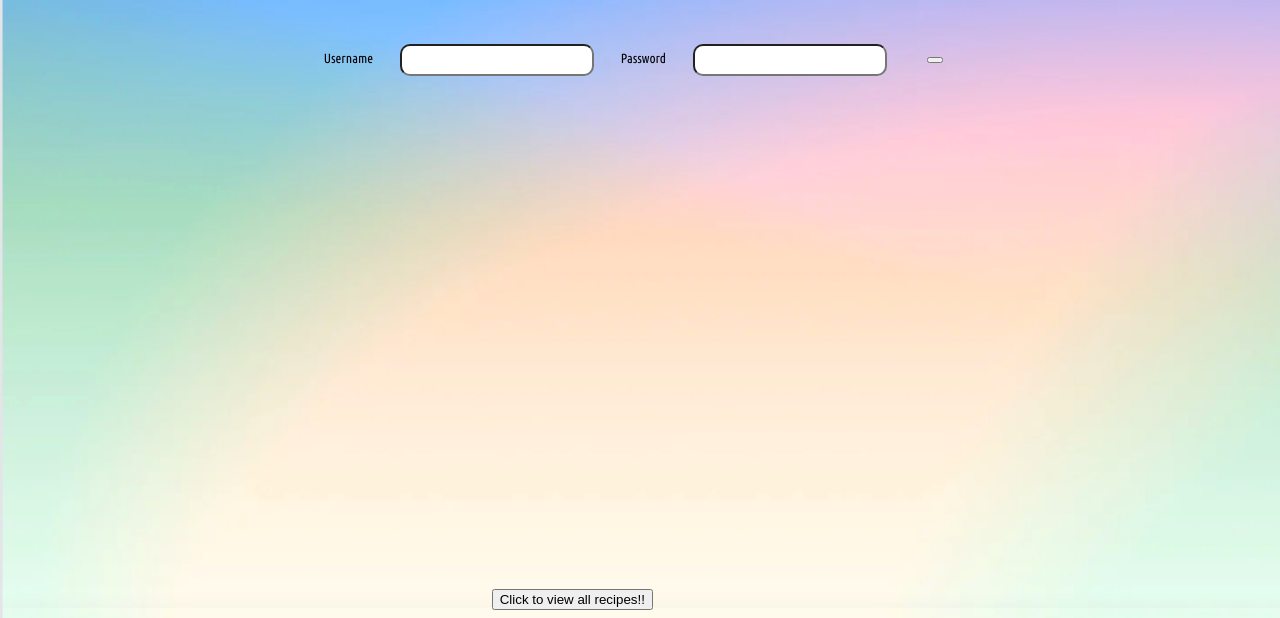
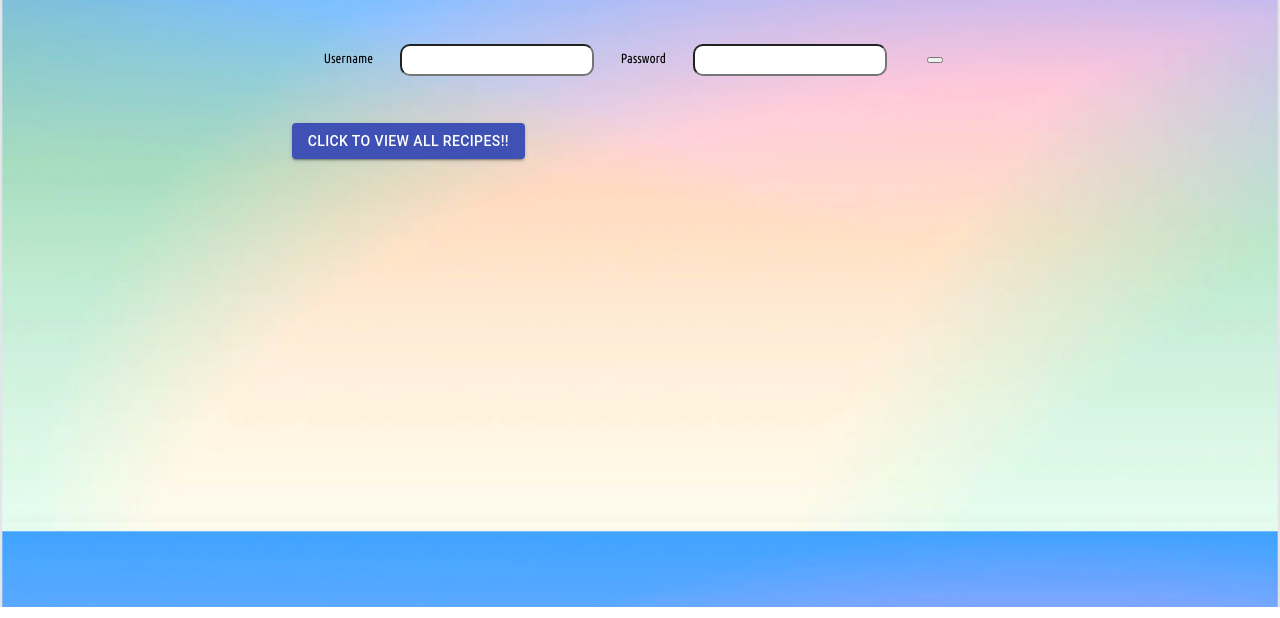
Before and after one commit to klsmith5370/NerdBar, a React app: page /home in a window 1280 px wide. Shown: the part 193-811 px from the top of the page. Built offline with nearby package versions, Linux system fonts and the light colour scheme.

Commit message:
updated styling for view all recipes button

```diff
--- a/client/components/AuthForm.js
+++ b/client/components/AuthForm.js
@@ -2,6 +2,7 @@ import React from 'react'
 import {connect} from 'react-redux'
 import {authenticate} from '../store'
 import { Link } from 'react-router-dom'
+import { Button } from '@material-ui/core'
 
 /**
  * COMPONENT
@@ -30,7 +31,7 @@ export const AuthForm = props => {
         {error && error.response && <div> {error.response.data} </div>}
       </form>
       <Link to='/characterRecipes'>
-        <button className='view-all-cards'>Click to view all recipes!!</button>
+        <Button className='view-all-cards' variant='contained' color='primary'>Click to view all recipes!!</Button>
       </Link>
     </div>
   )
--- a/public/style.css
+++ b/public/style.css
@@ -67,7 +67,7 @@ form input[type='password'] {
 }
 
 .view-all-cards {
-  margin-top: 35em;
+  margin-top: 50em;
   text-align: center;
   margin-left: 15em;
 }
```
